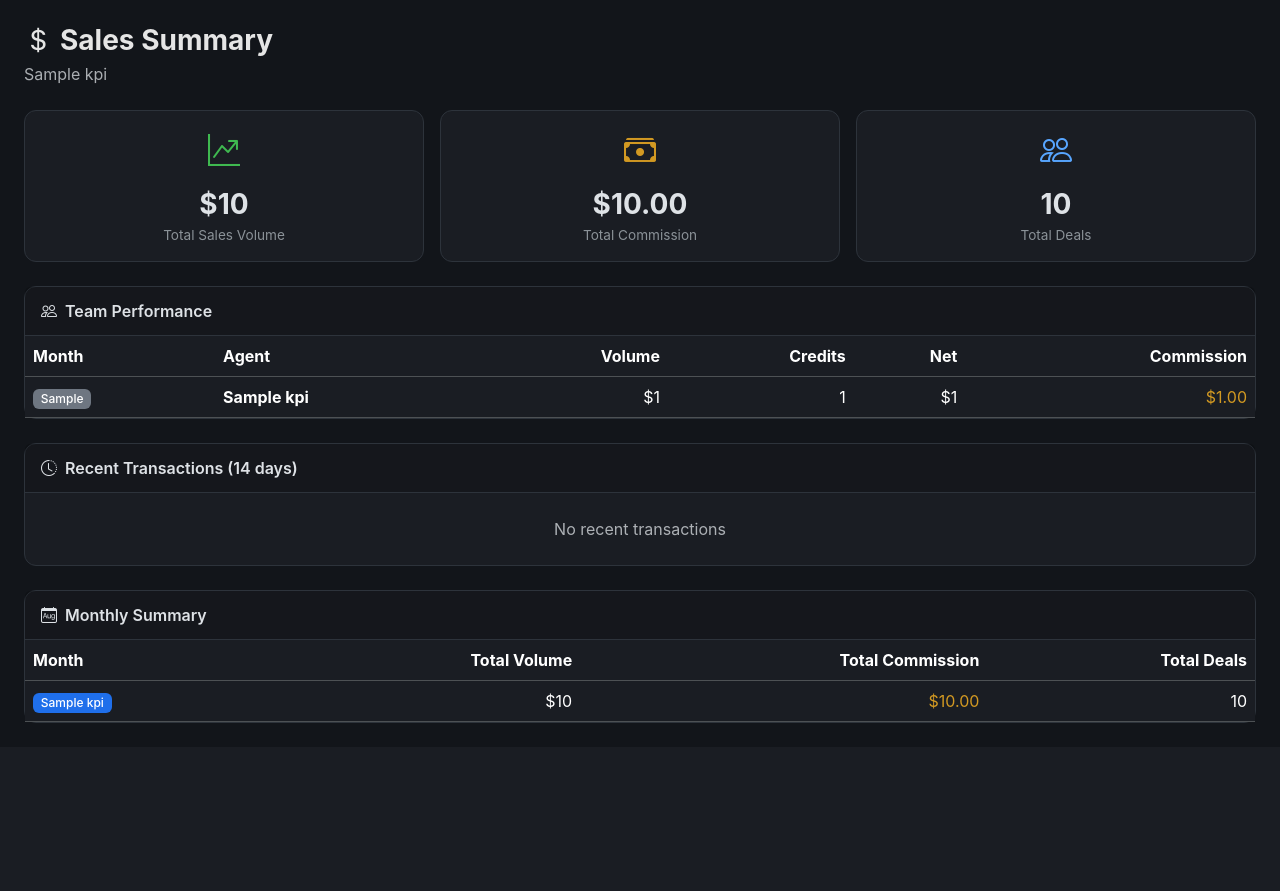
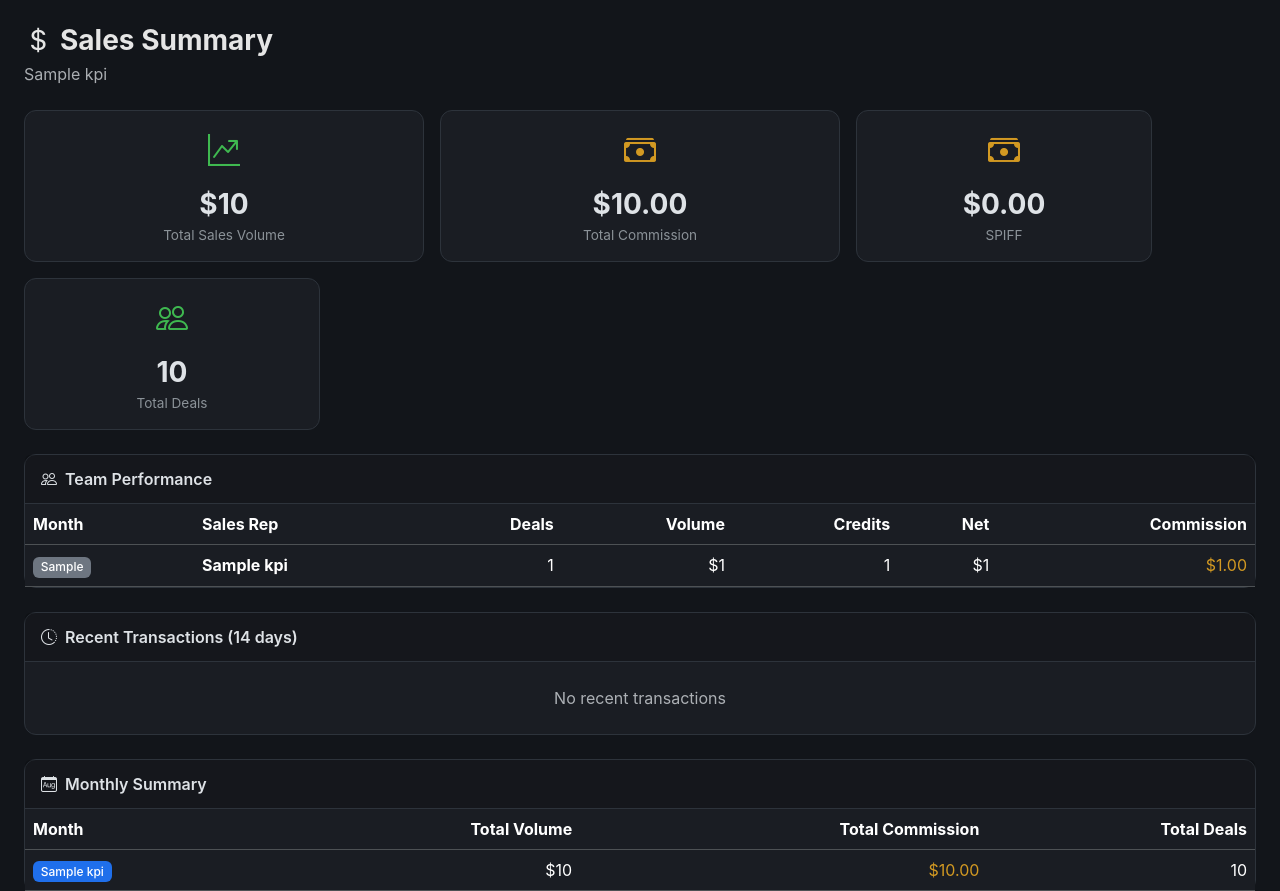
Before and after one commit to rispaddy/nas-dashboard, a Flask app: page /sales in a window 1280 px wide. Shown: the part 57-948 px from the top of the page. Before the commit the page ends 780 px from the top, so only its background shows below. Run offline with Flask 3, Linux system fonts and the light colour scheme; tables that the repository leaves empty hold one stand-in row (values such as "Sample post").

Commit message:
Fix sales template + polymarket cost + overdue task display

```diff
--- a/templates/sales.html
+++ b/templates/sales.html
@@ -31,10 +31,19 @@
             </div>
         </div>
     </div>
-    <div class="col-md-4">
+    <div class="col-md-3">
         <div class="card stat-card">
             <div class="card-body text-center">
-                <div class="stat-icon text-info"><i class="bi bi-people"></i></div>
+                <div class="stat-icon text-warning"><i class="bi bi-cash-stack"></i></div>
+                <div class="stat-value">${{ "%.2f"|format(0) }}</div>
+                <div class="stat-label">SPIFF</div>
+            </div>
+        </div>
+    </div>
+    <div class="col-md-3">
+        <div class="card stat-card">
+            <div class="card-body text-center">
+                <div class="stat-icon text-success"><i class="bi bi-people"></i></div>
                 <div class="stat-value">{{ latest_kpi.total_deals|default(0) }}</div>
                 <div class="stat-label">Total Deals</div>
             </div>
@@ -55,7 +64,8 @@
                 <thead>
                     <tr>
                         <th>Month</th>
-                        <th>Agent</th>
+                        <th>Sales Rep</th>
+                        <th class="text-end">Deals</th>
                         <th class="text-end">Volume</th>
                         <th class="text-end">Credits</th>
                         <th class="text-end">Net</th>
@@ -67,6 +77,7 @@
                     <tr>
                         <td><span class="badge bg-secondary">{{ row.month_label[:7] }}</span></td>
                         <td><strong>{{ row.agent_name }}</strong></td>
+                        <td class="text-end">{{ row.sales_count|default(1) }}</td>
                         <td class="text-end">${{ "%.0f"|format(row.agent_volume|default(0)) }}</td>
                         <td class="text-end">{{ row.agent_credits|default(0) }}</td>
                         <td class="text-end">${{ "%.0f"|format(row.agent_net|default(0)) }}</td>
```
Also changed, not shown: sync/sync.py (+3 -4 lines), templates/summary.html (+11 -0 lines), 1 other file.
